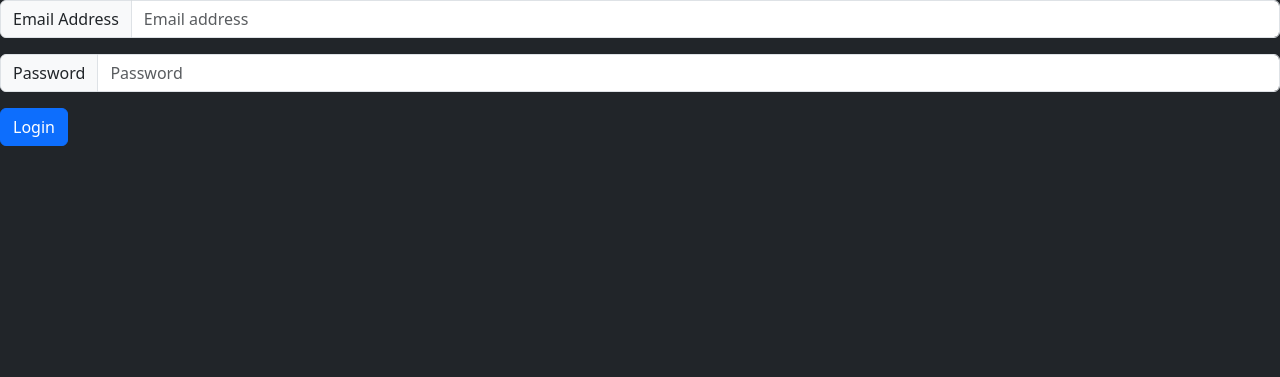
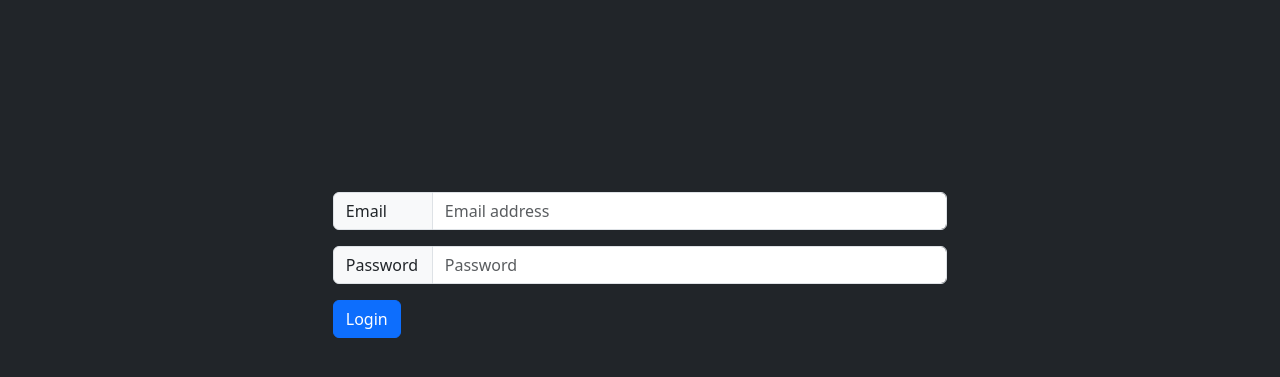
Before and after one commit to AvesonThyBot/Inventory-Management-Website, a PHP site: page /account.php?type=login in a window 1280 px wide. Shown: the part 66-443 px from the top of the page. Run offline with PHP 8.4, Linux system fonts and the light colour scheme.

Commit message:
some basic css for login/register

```diff
--- a/account.php
+++ b/account.php
@@ -87,11 +87,11 @@
 	</nav>
 
     <!-- Login section -->
-    <section class="login-section" hidden>
+    <section class="login-section sections" hidden>
         <!-- Login Form -->
         <form action="<?php echo $_SERVER['PHP_SELF']; ?>" method="POST">
             <div class="input-group mb-3">
-                <span class="input-group-text" id="basic-addon1">Email Address</span>
+                <span class="input-group-text" id="basic-addon1">Email</span>
                 <input type="email" class="form-control" placeholder="Email address" aria-label="emailAddress" aria-describedby="basic-addon1" name="txtEmailAddress" required>
             </div>
             <div class="input-group mb-3">
@@ -105,7 +105,7 @@
     </section>
 
     <!-- Registry section -->
-    <section class="register-section">
+    <section class="register-section sections">
         <!-- Registry Form -->
         <form action="<?php echo $_SERVER['PHP_SELF']; ?>" method="POST">
             <div class="input-group mb-3">
@@ -117,7 +117,7 @@
                 <input type="text" class="form-control" placeholder="Last name" aria-label="lastName" aria-describedby="basic-addon1" name="txtLastName" required>
             </div>
             <div class="input-group mb-3">
-                <span class="input-group-text" id="basic-addon1">Email Address</span>
+                <span class="input-group-text" id="basic-addon1">Email</span>
                 <input type="email" class="form-control" placeholder="Email address" aria-label="emailAddress" aria-describedby="basic-addon1" name="txtEmailAddress" required>
             </div>
             <div class="input-group mb-3">
--- a/css/account.css
+++ b/css/account.css
@@ -0,0 +1,19 @@
+* {
+  margin: 0;
+  padding: 0;
+}
+
+.sections {
+  position: relative;
+  margin: 15% auto;
+  width: 80%;
+}
+
+.sections form {
+  width: 60%;
+  margin: auto;
+  height: auto;
+}
+.input-group-text {
+  width: clamp(100px, 100px, 100px);
+}
```
